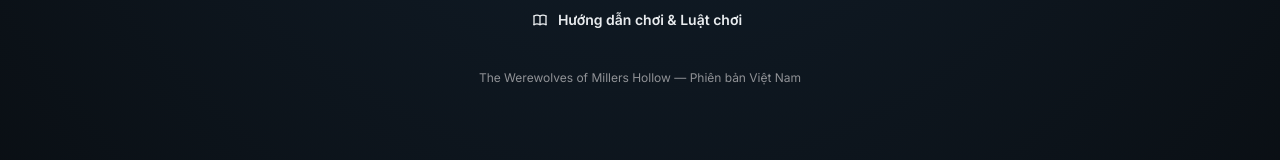
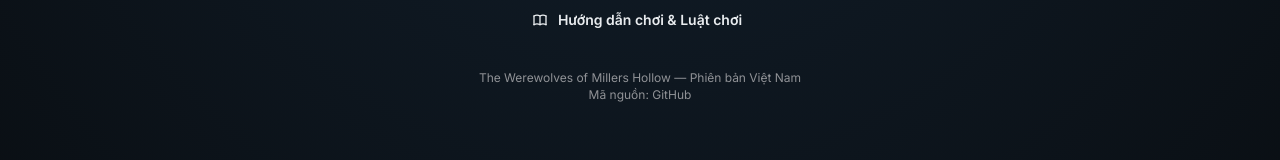
Before and after one commit to haiphamcoder/werewolves-online, a React (Vite) app: page / in a window 1280 px wide. Shown: the part 605-765 px from the top of the page. Built offline with nearby package versions, Linux system fonts and the light colour scheme; no server answers.

Commit message:
fix(ui): add GitHub link in home footer
Show a source link in the HomePage footer.

```diff
--- a/src/pages/HomePage.tsx
+++ b/src/pages/HomePage.tsx
@@ -4,6 +4,7 @@
   Container,
   Title,
   Text,
+  Anchor,
   TextInput,
   Button,
   Stack,
@@ -336,6 +337,17 @@
           {/* Footer */}
           <Text size="xs" c="dimmed" ta="center">
             The Werewolves of Millers Hollow — Phiên bản Việt Nam
+            <br />
+            Mã nguồn:{' '}
+            <Anchor
+              href="https://github.com/haiphamcoder/werewolves-online"
+              target="_blank"
+              rel="noreferrer"
+              c="dimmed"
+              style={{ textDecorationColor: 'rgba(255,255,255,0.25)' }}
+            >
+              GitHub
+            </Anchor>
           </Text>
 
           <GameGuideModal
```
